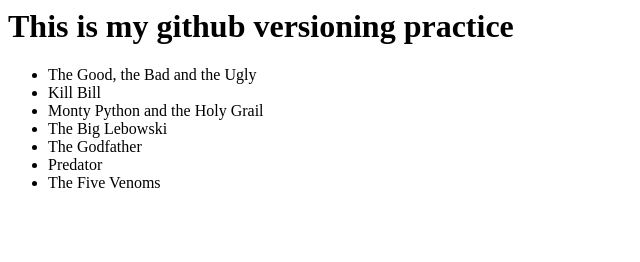
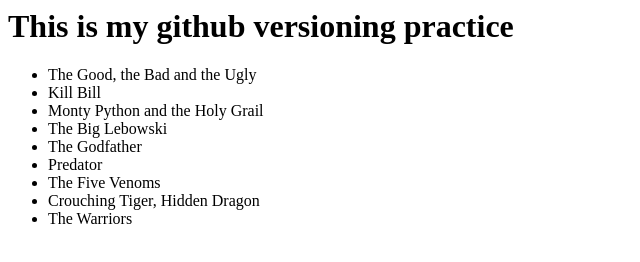
Before and after one commit to claesbell/github_practice, a plain HTML site: page index.html in a window 1280 px wide. Shown: the whole page, without its empty margins (0-640 px from the left). Drawn offline with Linux system fonts and the light colour scheme.

Commit message:
Another couple movies added

```diff
--- a/index.html
+++ b/index.html
@@ -7,4 +7,6 @@
 <li>The Godfather</li>
 <li>Predator</li>
 <li>The Five Venoms</li>
+<li>Crouching Tiger, Hidden Dragon</li>
+<li>The Warriors</li>
 </ul>
```
